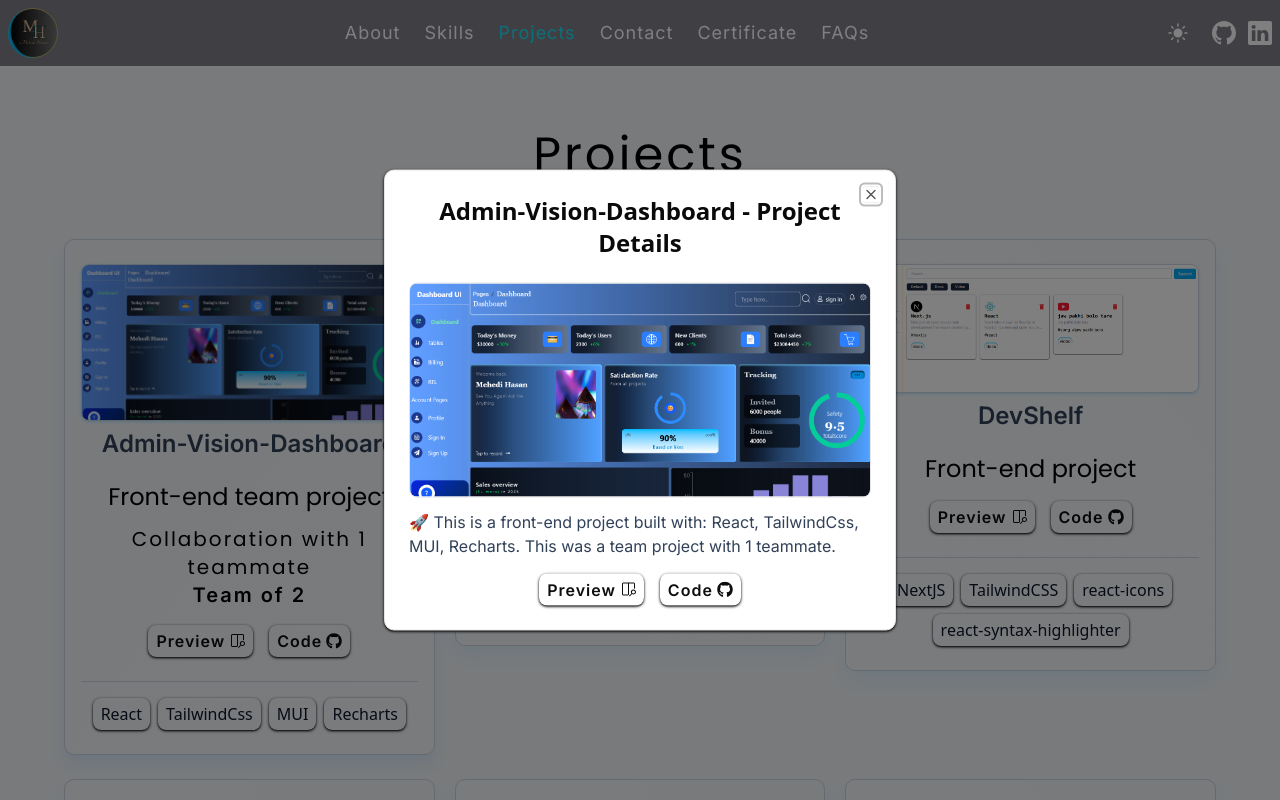
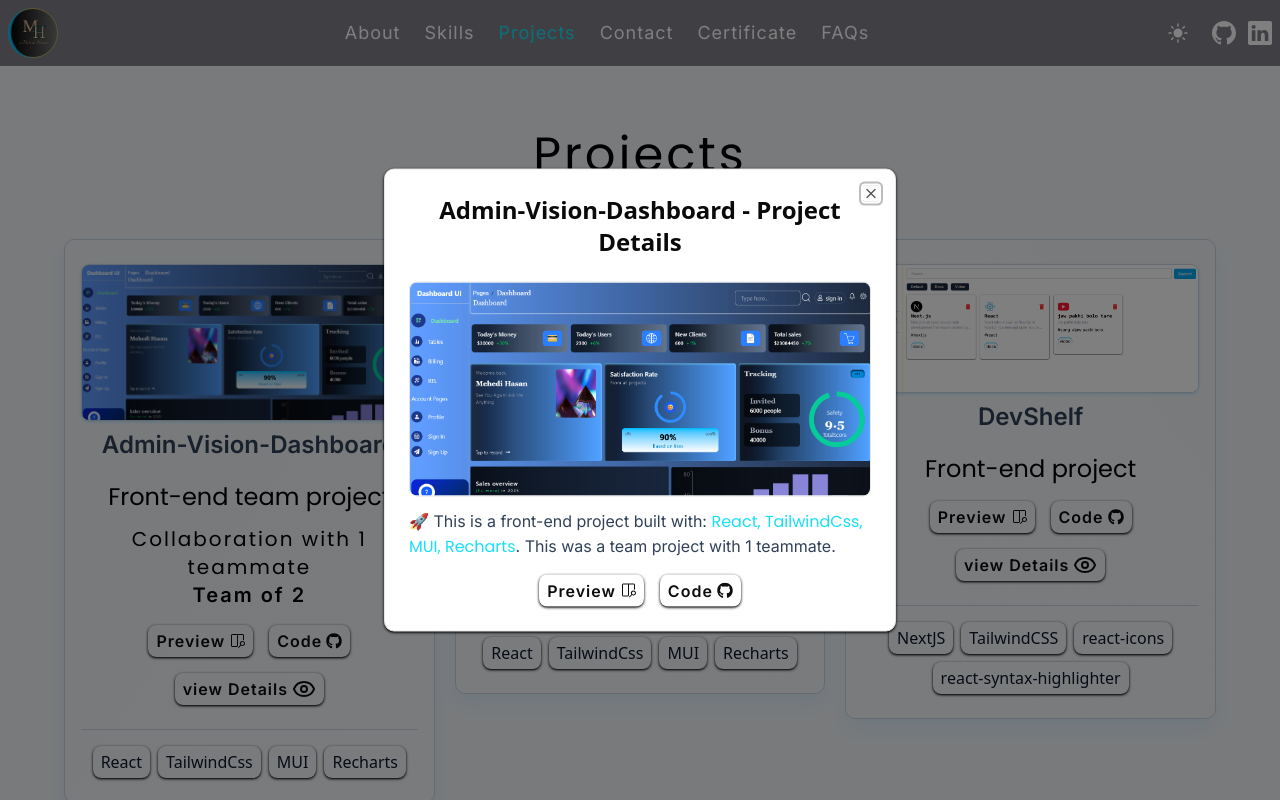
Before and after one commit to mehediweb01/portfolio, a Next.js app: page /projects in a window 1280 px wide. Both pictures are taken after a click on the element 249 px from the left and 496 px from the top of the page. Shown: the top 800 px of the page. Built offline with nearby package versions, Linux system fonts and the light colour scheme.

Commit message:
project card

```diff
--- a/components/projects/Modal.jsx
+++ b/components/projects/Modal.jsx
@@ -43,7 +43,11 @@ const Modal = ({
             className="rounded-md border dark:border-slate-700"
           />
           <p className="font-inter text-base text-slate-700 dark:text-slate-200">
-            🚀 This is a front-end project built with: {useCase?.join(", ")}.
+            🚀 This is a front-end project built with:{" "}
+            <span className="text-activeColor font-poppins!">
+              {useCase?.join(", ")}
+            </span>
+            .
             {teamMember &&
               ` This was a team project with ${teamMember} teammate.`}
           </p>
--- a/components/projects/ProjectCard.jsx
+++ b/components/projects/ProjectCard.jsx
@@ -1,6 +1,7 @@
 "use client";
 
 import { motion } from "framer-motion";
+import { EyeIcon } from "lucide-react";
 import Image from "next/image";
 import Link from "next/link";
 import { useState } from "react";
@@ -76,7 +77,7 @@ const ProjectCard = ({
             </div>
           )}
 
-          <div className="flex justify-center gap-4 mt-4">
+          <div className="flex justify-center flex-wrap gap-4 mt-4">
             <ButtonAnimation>
               <Link
                 href={previewLink}
@@ -88,6 +89,7 @@ const ProjectCard = ({
                 <VscOpenPreview />
               </Link>
             </ButtonAnimation>
+
             <ButtonAnimation>
               <Link
                 href={codeLink}
@@ -98,6 +100,19 @@ const ProjectCard = ({
                 <span className="tracking-[1px]">Code</span>
                 <FaGithub />
               </Link>
+            </ButtonAnimation>
+
+            <ButtonAnimation>
+              <button
+                onClick={(e) => {
+                  e.stopPropagation();
+                  handleOpen();
+                }}
+                className="flex items-center gap-1 font-inter font-semibold text-sm text-black/95 sm:text-base shadow-sm shadow-black px-2 py-1 rounded-md group-hover:bg-sky-300 group-hover:transition-all group-hover:duration-300 group-hover:text-darkBlack hover:shadow-inner hover:shadow-black/50 dark:text-white cursor-pointer"
+              >
+                <span className="tracking-[1px]">view Details</span>
+                <EyeIcon />
+              </button>
             </ButtonAnimation>
           </div>
 
```
Also changed, not shown: 1 other file (tests, documents, lock files or other folders).
